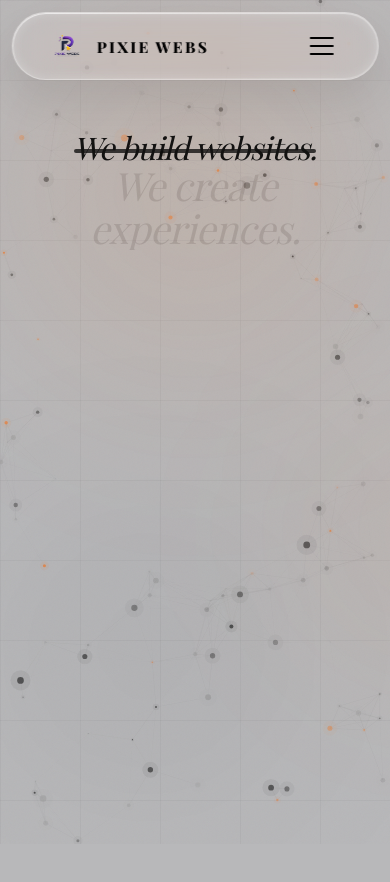
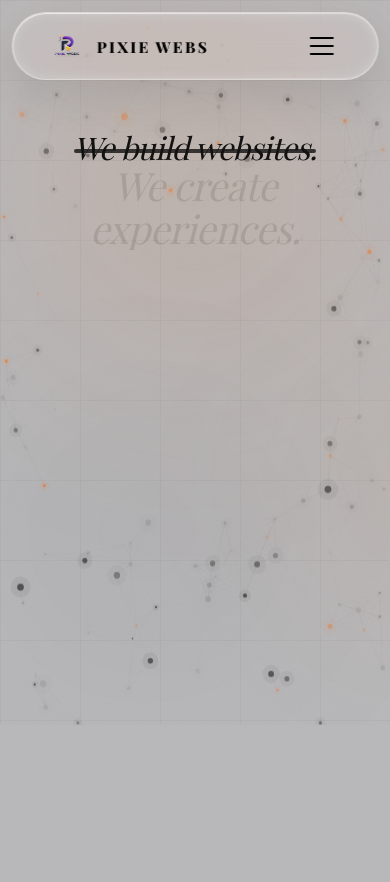
Before and after one commit to pixiewebsolution-maker/pixiweb, a Next.js app: page / in a window 390 px wide. Shown: the top 882 px of the page. Built offline with nearby package versions, Linux system fonts and the light colour scheme; a web font is replaced by a local one.

Commit message:
Remove unnecessary empty gap at bottom of mobile hero section

```diff
--- a/src/app/globals.css
+++ b/src/app/globals.css
@@ -793,8 +793,8 @@ footer .nav-link:hover {
   /* Hero */
   .hero-section {
     padding-top: 130px;
-    padding-bottom: 60px;
-    min-height: 100svh;
+    padding-bottom: 160px;
+    min-height: auto;
     align-items: flex-start;
   }
 
```
